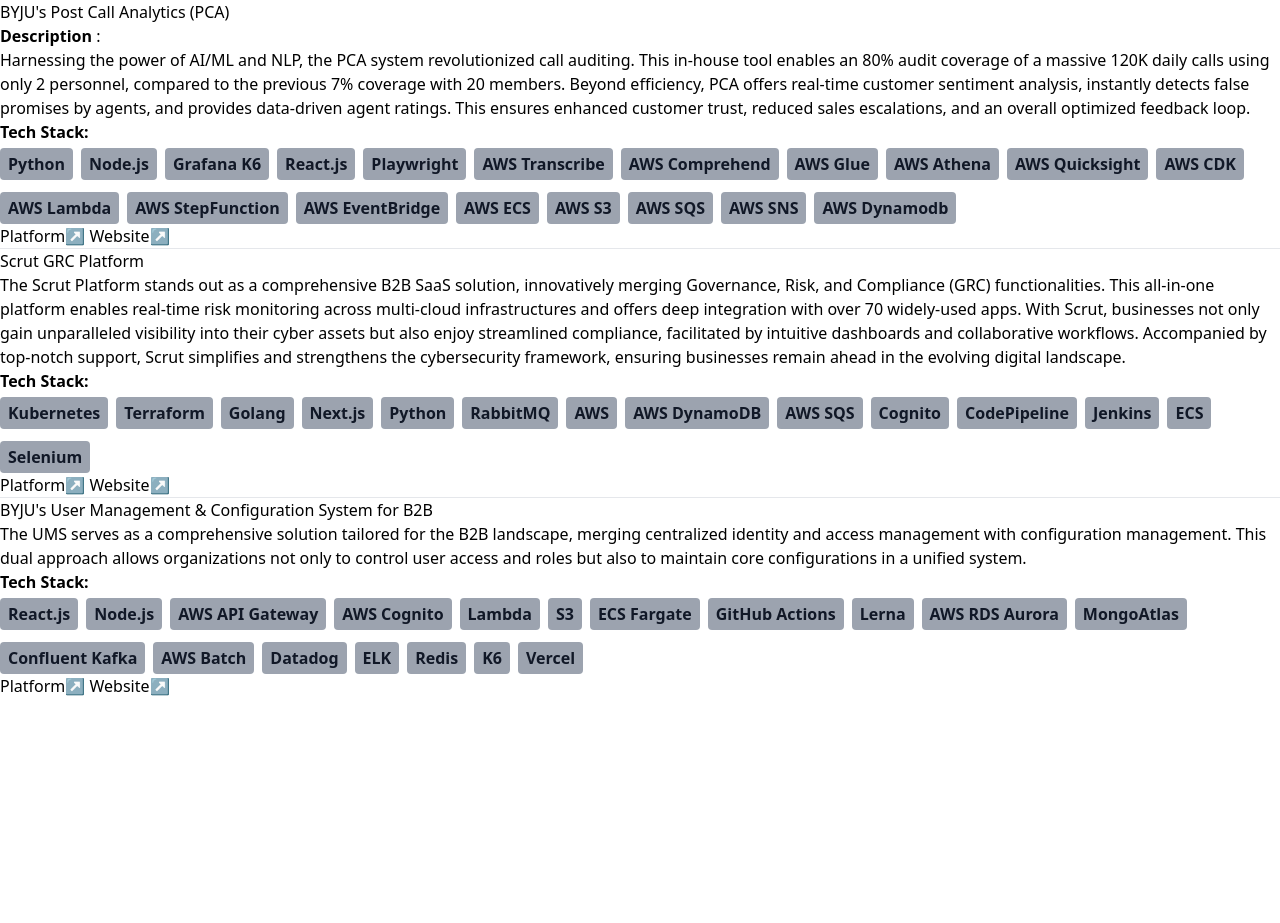
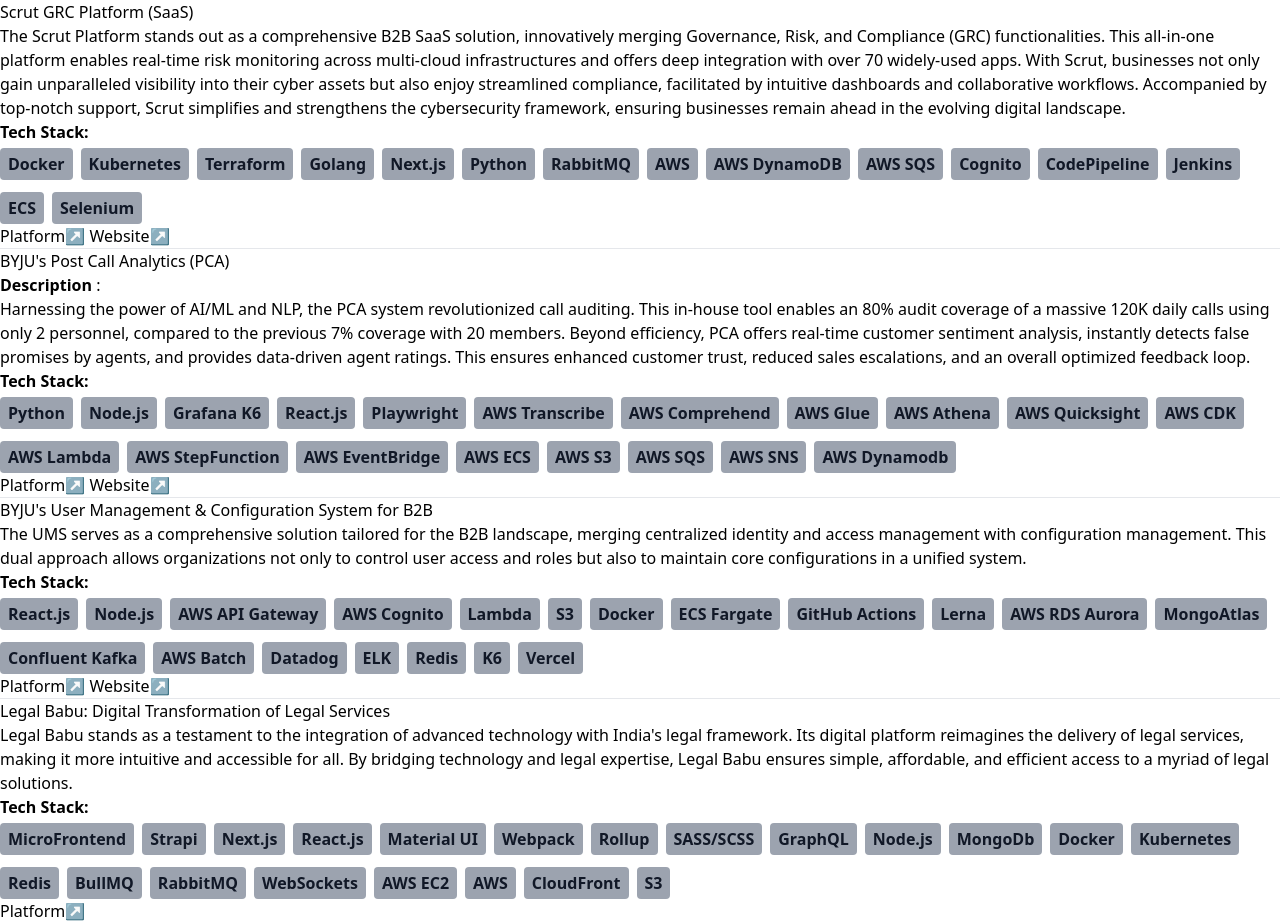
Before and after one commit to kartikmanimuthu/kartikmanimuthu, a Next.js app: page /projects in a window 1280 px wide. Before the commit the page ends 800 px from the top, so only its background shows below. Built offline with nearby package versions, Linux system fonts and the light colour scheme.

Commit message:
feat: added legal babu experience

```diff
--- a/pages/experience.mdx
+++ b/pages/experience.mdx
@@ -32,3 +32,17 @@
 - Strategized scaling practices to effectively handle peak and burst traffic, ensuring system stability and performance.
 - Enhanced infrastructure security posture by incorporating Cloudflare WAF, increasing system resilience against threats.
 - Fine-tuned performance and resolved bottleneck issues of AWS Aurora PostgreSQL to ensure smooth operations.
+
+### Technical Architect (Consultant) , Legal Babu
+
+_(Mumbai, India, Date 10/2020 - 04/2021)_
+
+- Orchestrated the full lifecycle development of Legal Babu's digital suite from conceptualization to deployment.
+- Spearheaded the development and launch of 'LegalBabu Webapp' with PWA capabilities and 'Legal Babu Admin Panel.'
+- Leveraged cutting-edge technologies including Next.js, Strapi, React.js, Node.js, GraphQL, and AWS for optimum performance and user experience.
+- Managed end-to-end product deployment, ensuring a smooth transition from development to rollout in the digital space.
+- Implemented a microfrontend solution to promote decoupling, scalability, and maintainability in the application architecture.
+- Championed a modular approach to UI development by crafting reusable components in Storybook, fostering consistency and efficiency across React.js and Next.js environments.
+- Transformed the backend architecture into microservices to ensure agility, flexibility, and enhanced maintainability.
+- Containerized the application modules and orchestrated deployment in a Kubernetes cluster to ensure resilience, scalability, and zero-downtime.
+- Engineered and instituted a robust CI/CD pipeline using Jenkins, streamlining the release management and ensuring faster and reliable product releases.
--- a/pages/projects.mdx
+++ b/pages/projects.mdx
@@ -5,6 +5,37 @@
 ---
 
 import Badge from "../components/Badge";
+
+### Scrut GRC Platform (SaaS)
+
+The Scrut Platform stands out as a comprehensive B2B SaaS solution, innovatively merging Governance, Risk, and Compliance (GRC) functionalities. This all-in-one platform enables real-time risk monitoring across multi-cloud infrastructures and offers deep integration with over 70 widely-used apps. With Scrut, businesses not only gain unparalleled visibility into their cyber assets but also enjoy streamlined compliance, facilitated by intuitive dashboards and collaborative workflows. Accompanied by top-notch support, Scrut simplifies and strengthens the cybersecurity framework, ensuring businesses remain ahead in the evolving digital landscape.
+
+**Tech Stack:**
+
+<Badge
+  data={[
+    "Docker",
+    "Kubernetes",
+    "Terraform",
+    "Golang",
+    "Next.js",
+    "Python",
+    "RabbitMQ",
+    "AWS",
+    "AWS DynamoDB",
+    "AWS SQS",
+    "Cognito",
+    "CodePipeline",
+    "Jenkins",
+    "ECS",
+    "Selenium",
+  ]}
+/>
+
+[Platform↗](https://app.scrut.io)
+[Website↗](https://www.scrut.io)
+
+---
 
 ### BYJU's Post Call Analytics (PCA)
 
@@ -43,36 +74,6 @@
 
 ---
 
-### Scrut GRC Platform
-
-The Scrut Platform stands out as a comprehensive B2B SaaS solution, innovatively merging Governance, Risk, and Compliance (GRC) functionalities. This all-in-one platform enables real-time risk monitoring across multi-cloud infrastructures and offers deep integration with over 70 widely-used apps. With Scrut, businesses not only gain unparalleled visibility into their cyber assets but also enjoy streamlined compliance, facilitated by intuitive dashboards and collaborative workflows. Accompanied by top-notch support, Scrut simplifies and strengthens the cybersecurity framework, ensuring businesses remain ahead in the evolving digital landscape.
-
-**Tech Stack:**
-
-<Badge
-  data={[
-    "Kubernetes",
-    "Terraform",
-    "Golang",
-    "Next.js",
-    "Python",
-    "RabbitMQ",
-    "AWS",
-    "AWS DynamoDB",
-    "AWS SQS",
-    "Cognito",
-    "CodePipeline",
-    "Jenkins",
-    "ECS",
-    "Selenium",
-  ]}
-/>
-
-[Platform↗](https://app.scrut.io)
-[Website↗](https://www.scrut.io)
-
----
-
 ### BYJU's User Management & Configuration System for B2B
 
 The UMS serves as a comprehensive solution tailored for the B2B landscape, merging centralized identity and access management with configuration management. This dual approach allows organizations not only to control user access and roles but also to maintain core configurations in a unified system.
@@ -87,6 +88,7 @@
     "AWS Cognito",
     "Lambda",
     "S3",
+    "Docker",
     "ECS Fargate",
     "GitHub Actions",
     "Lerna",
@@ -104,3 +106,39 @@
 
 [Platform↗](https://users.byjusorders.com)
 [Website↗](https://byjus.com/)
+
+---
+
+### Legal Babu: Digital Transformation of Legal Services
+
+Legal Babu stands as a testament to the integration of advanced technology with India's legal framework. Its digital platform reimagines the delivery of legal services, making it more intuitive and accessible for all. By bridging technology and legal expertise, Legal Babu ensures simple, affordable, and efficient access to a myriad of legal solutions.
+
+**Tech Stack:**
+
+<Badge
+  data={[
+    "MicroFrontend",
+    "Strapi",
+    "Next.js",
+    "React.js",
+    "Material UI",
+    "Webpack",
+    "Rollup",
+    "SASS/SCSS",
+    "GraphQL",
+    "Node.js",
+    "MongoDb",
+    "Docker",
+    "Kubernetes",
+    "Redis",
+    "BullMQ",
+    "RabbitMQ",
+    "WebSockets",
+    "AWS EC2",
+    "AWS",
+    "CloudFront",
+    "S3",
+  ]}
+/>
+
+[Platform↗](https://www.legalbabu.com)
```
